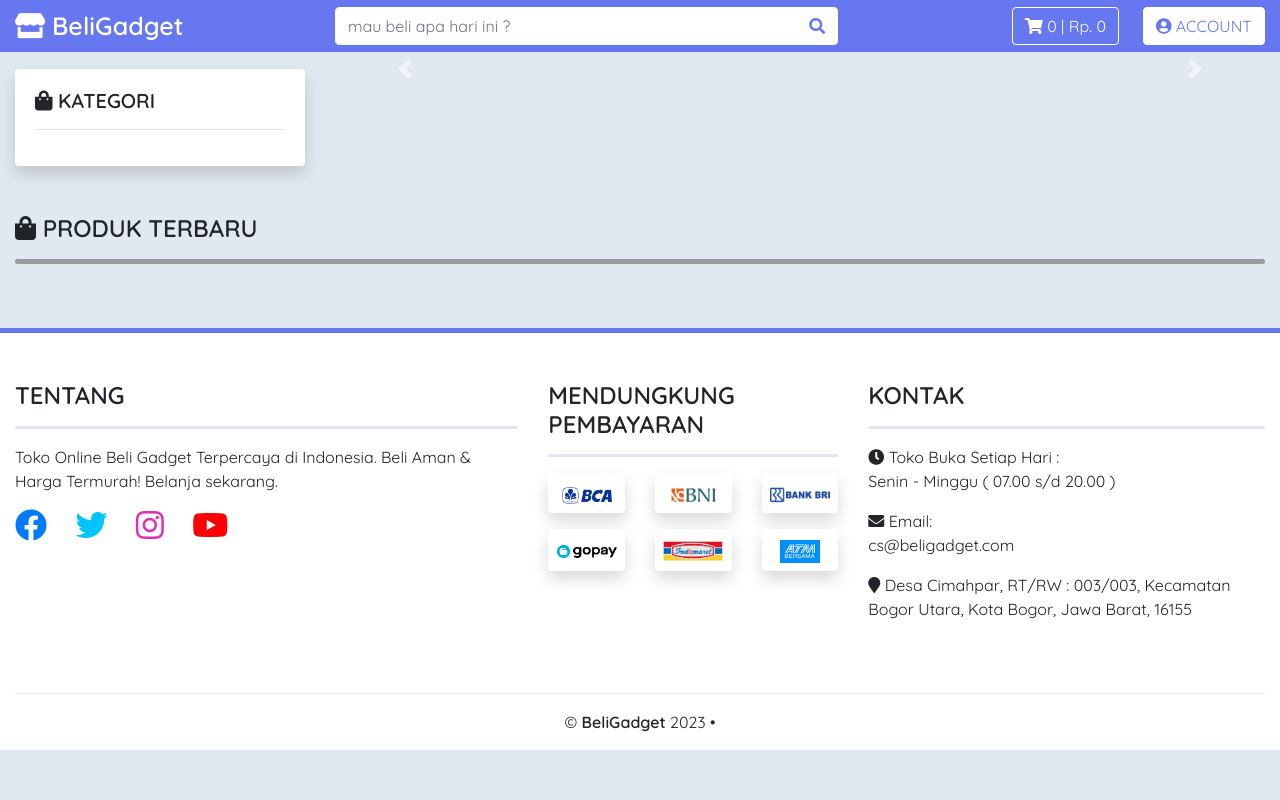
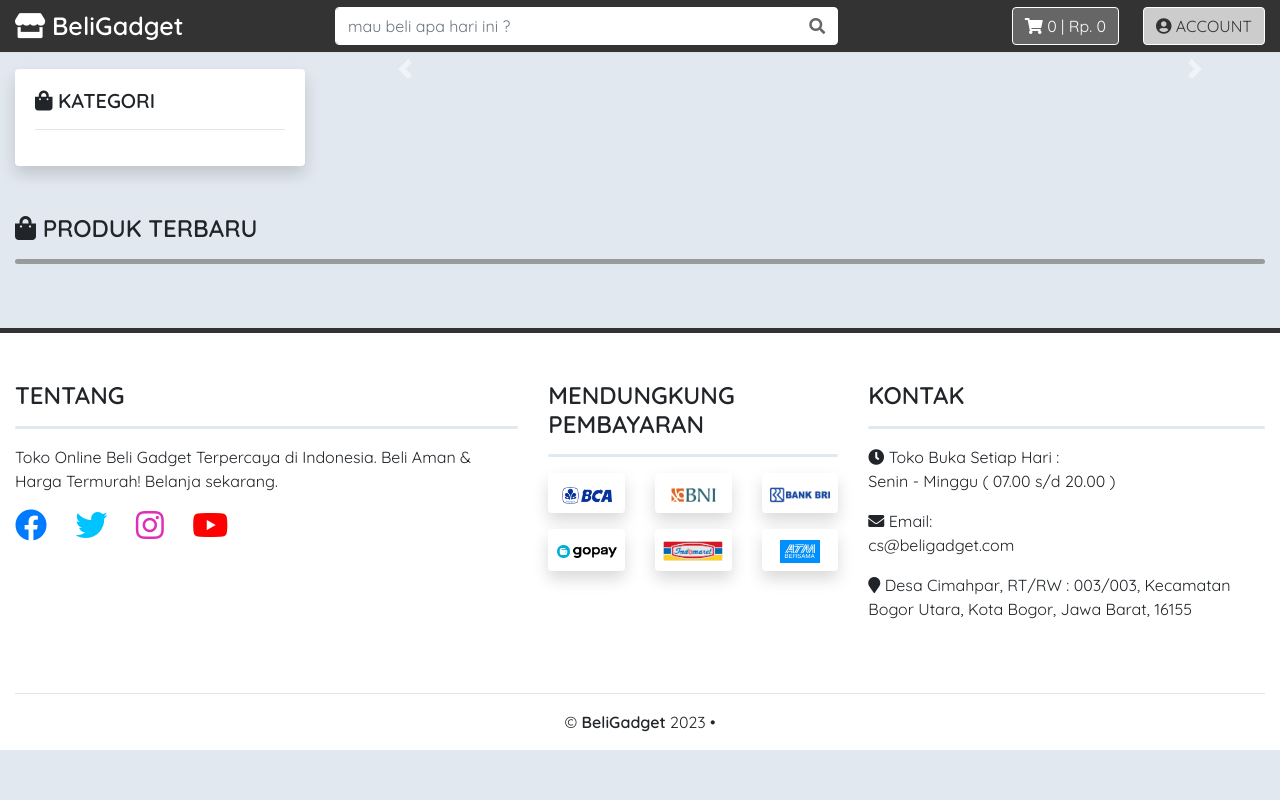
Before and after one commit to 0x476569636f/BeliGadget, a CodeIgniter app: page /beligadget/ in a window 1280 px wide. Run offline with CodeIgniter, Linux system fonts and the light colour scheme; data that the repository does not hold is empty; some libraries are stand-ins or nearby versions.

Commit message:
display fix

```diff
--- a/application/views/customer/layout/footer.php
+++ b/application/views/customer/layout/footer.php
@@ -1,4 +1,4 @@
-<footer style="background: #ffffff;border-top: 5px solid #6677ef;" class="footer sticky-bottom pt-5">
+<footer style="background: #ffffff;border-top: 5px solid #333333;" class="footer sticky-bottom pt-5">
     <div class="container-fluid">
         <div class="row">
             <div class="col-md-5 mb-4">
--- a/application/views/customer/layout/head.php
+++ b/application/views/customer/layout/head.php
@@ -73,5 +73,23 @@
             margin-left: 5px;
             box-shadow: 0 4px 8px 0 rgba(0, 0, 0, 0.2);
         }
+
+        .header-main{
+            background-color: #333333;
+        }
+
+        .fa-search {
+            color: #666666;
+        }
+
+
+        .account a{
+            background-color: #CCCCCC;
+            color: #333333;
+        }
+
+        .btn-primary {
+            background-color: #333333;
+        }
     </style>
 </head>
--- a/application/views/customer/layout/header.php
+++ b/application/views/customer/layout/header.php
@@ -20,7 +20,7 @@
                     <div class="d-flex justify-content-end">
 
                         <div class="cart-header">
-                            <a href="#" class="btn search-button btn-md" style="color: #ffffff;background-color: #6677ef;border-color: #ffffff;"><i class="fa fa-shopping-cart"></i> 0 | Rp. 0 </a>
+                            <a href="#" class="btn search-button btn-md" style="color: #ffffff;background-color: #666666;border-color: #ffffff;"><i class="fa fa-shopping-cart"></i> 0 | Rp. 0 </a>
                         </div>
 
                         <div class="account">
--- a/application/views/customer/v_index.php
+++ b/application/views/customer/v_index.php
@@ -44,7 +44,7 @@
     <!-- data product -->
     <div class="row">
         <?php foreach ($product as $key => $value) { ?>
-            <div class="col-md-3 m-3">
+            <div class="col-md-3 mt-4">
                 <div class="card h-100 border-0 shadow rounded-md">
 
                     <div class="card-img">
```
Also changed, not shown: assets/products_img/mangap.png (added), assets/products_img/samsung.png (added), assets/products_img/samsung1.png (added).
